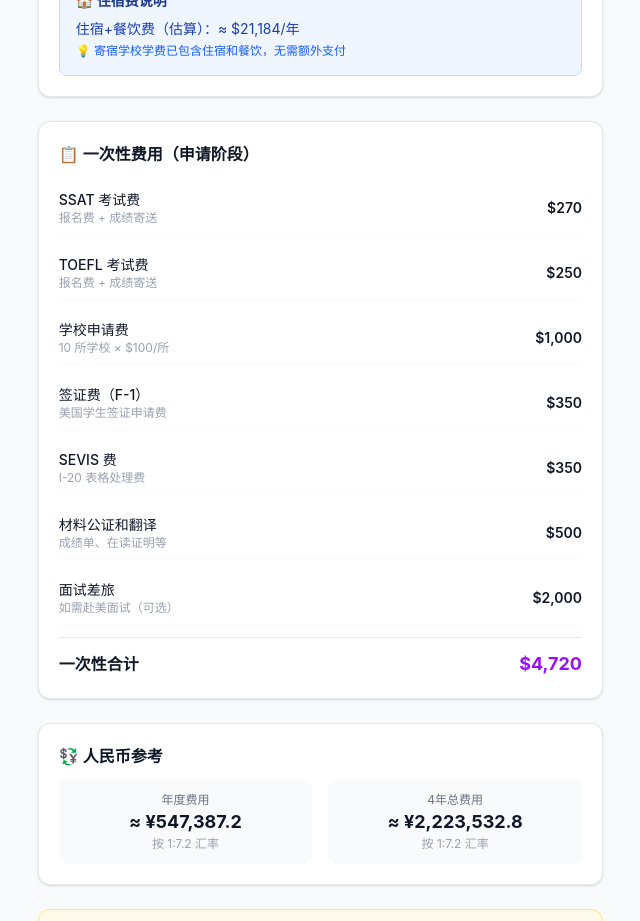
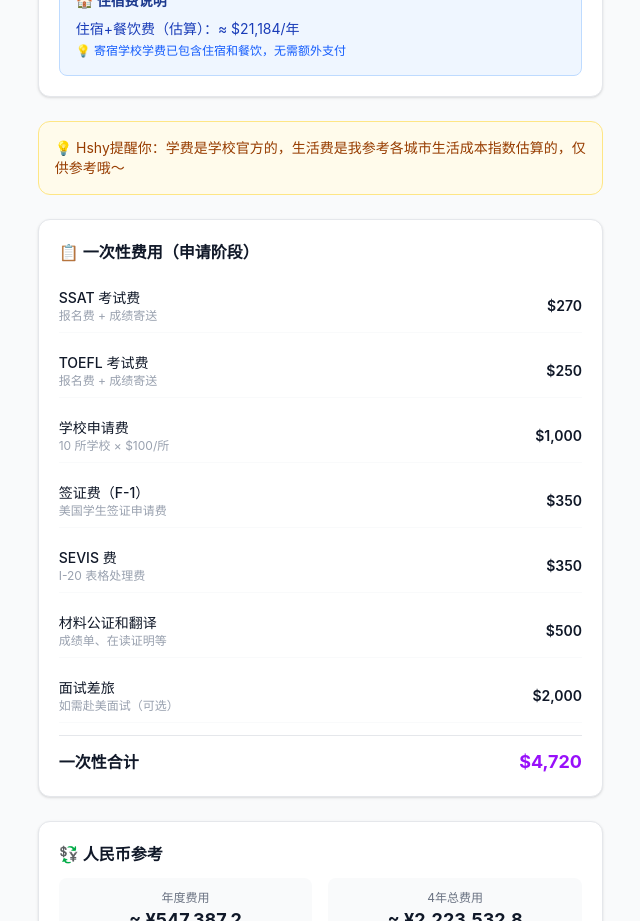
Before and after one commit to Hshyyy/meigao-helper, a React (Vite) app: page /cost in a window 1280 px wide. Shown: the part 1060-1981 px from the top of the page, without its empty margins (469-1109 px from the left). Built offline with nearby package versions, Linux system fonts and the light colour scheme.

Commit message:
费用计算器添加Hshy提醒：生活费根据指数估算

```diff
--- a/src/pages/CostCalculator.tsx
+++ b/src/pages/CostCalculator.tsx
@@ -294,6 +294,13 @@ export default function CostCalculator() {
             </div>
           </div>
 
+          {/* 费用说明 */}
+          <div className="bg-amber-50 border border-amber-200 rounded-xl p-4">
+            <p className="text-sm text-amber-800">
+              💡 Hshy提醒你：学费是学校官方的，生活费是我参考各城市生活成本指数估算的，仅供参考哦～
+            </p>
+          </div>
+
           {/* 一次性费用明细 */}
           <div className="bg-white rounded-xl shadow-sm border border-gray-200 p-5">
             <h3 className="font-semibold text-gray-900 mb-4">📋 一次性费用（申请阶段）</h3>
```
